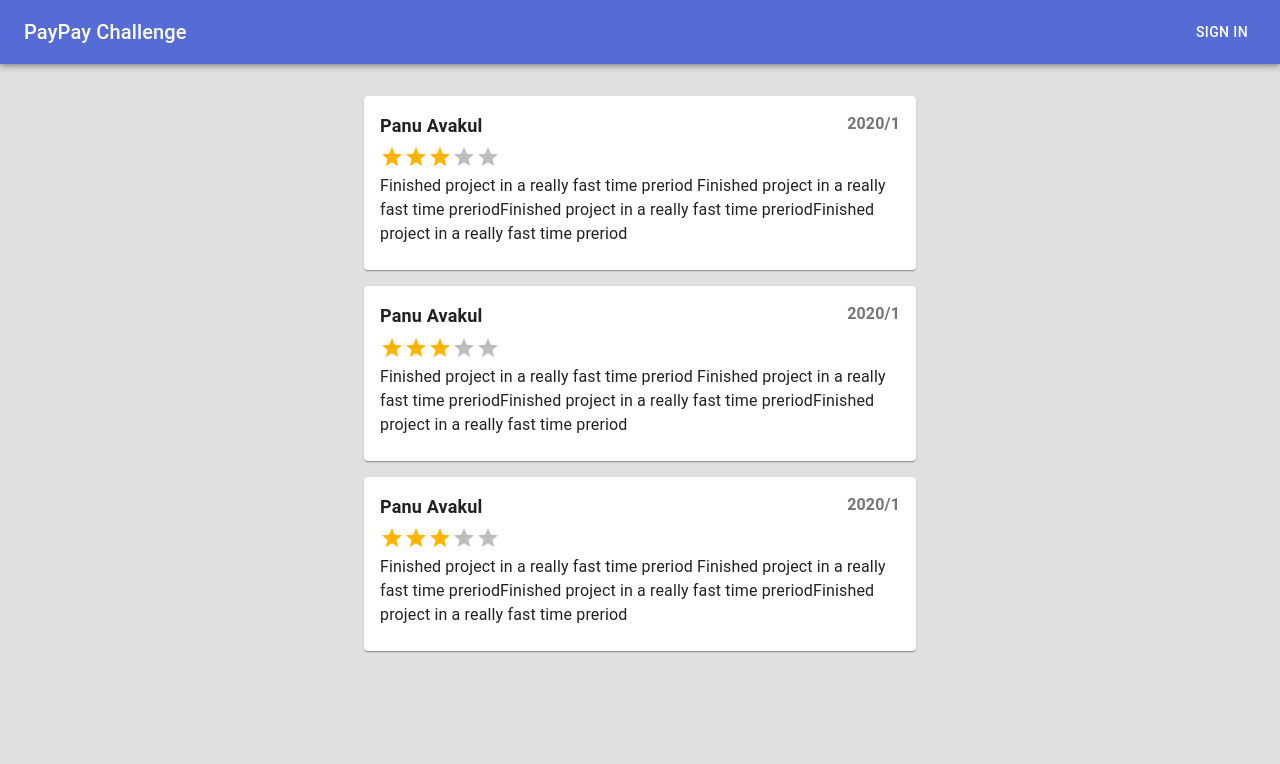
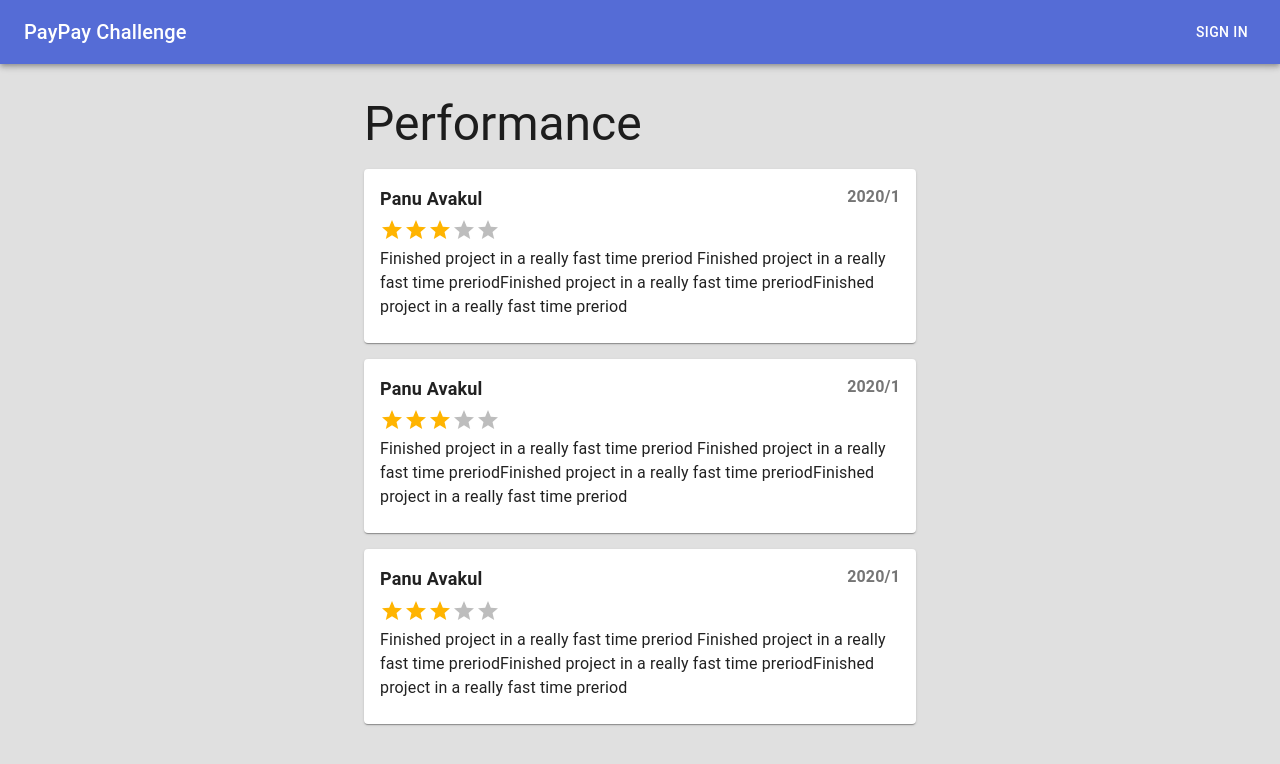
Before and after one commit to panuavakul/paypay_web, a React (Create React App) app: page / in a window 1280 px wide. Shown: the top 764 px of the page. Built offline with nearby package versions, Linux system fonts and the light colour scheme.

Commit message:
Add performance title

```diff
--- a/src/App.tsx
+++ b/src/App.tsx
@@ -1,7 +1,7 @@
 import React from "react";
 import "./App.css";
 import { makeStyles } from "@material-ui/core/styles";
-import { Box, Container, Grid } from "@material-ui/core";
+import { Box, Container, Grid, Typography } from "@material-ui/core";
 import PPAppBar from "./components/PpAppBar";
 import PerformanceCard from "./components/PerformanceCard";
 
@@ -11,6 +11,9 @@
     <Box className={classes.root}>
       <PPAppBar />
       <Container maxWidth="sm">
+        <Typography color="textPrimary" variant={"h3"} gutterBottom>
+          Performance
+        </Typography>
         <Grid container direction={"column"} spacing={2}>
           <Grid item>
             <PerformanceCard />
```
